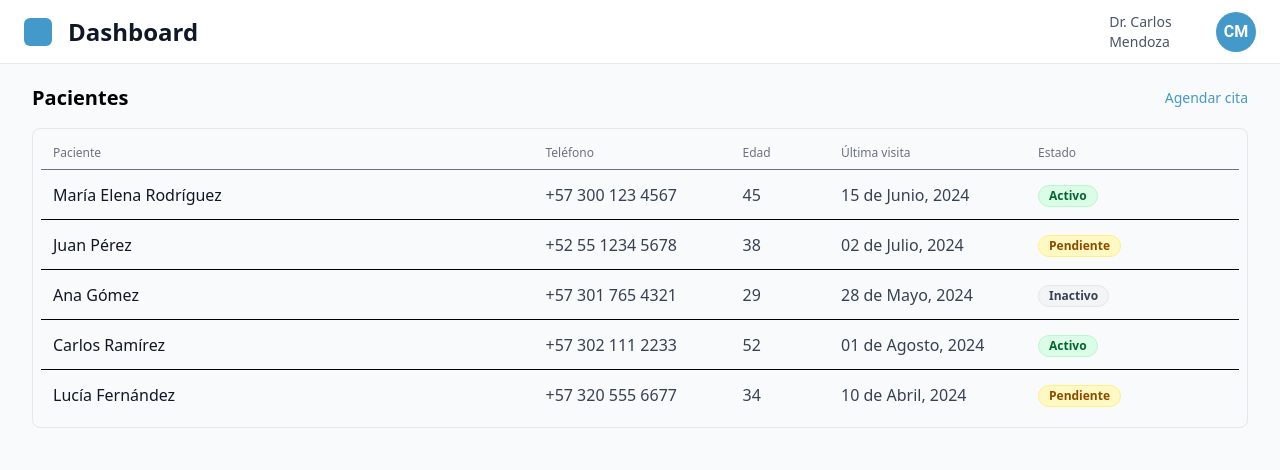
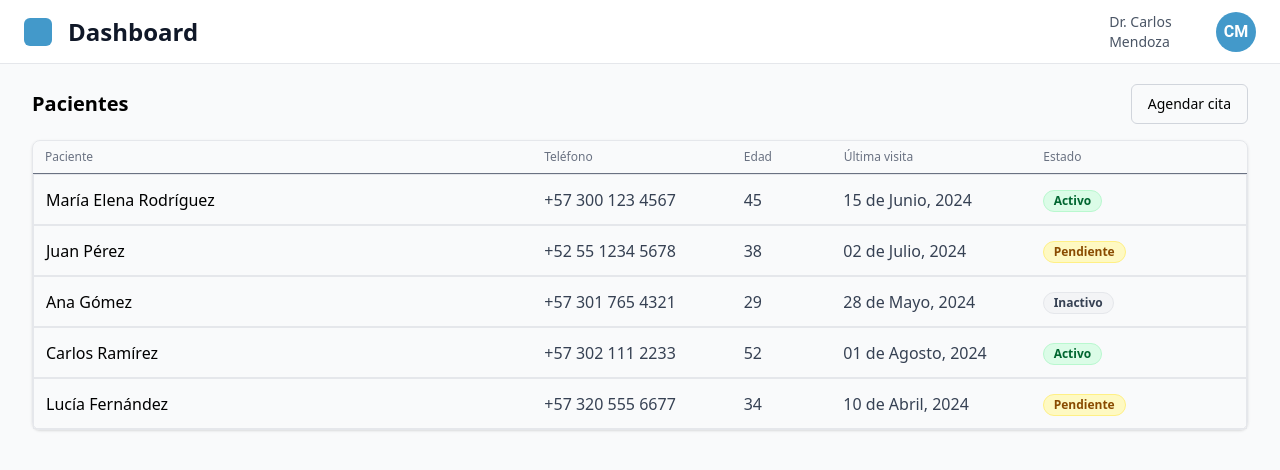
Before and after one commit to CodeKei02/Doctorium, a Next.js app: page /pacientes in a window 1280 px wide. Shown: the top 470 px of the page. Built offline with nearby package versions, Linux system fonts and the light colour scheme; some icons are missing.

Commit message:
feat(ui): change import, div and button

```diff
--- a/src/pages/pacientes/index.tsx
+++ b/src/pages/pacientes/index.tsx
@@ -1,7 +1,6 @@
+import { Btn } from "@/components/ui/Button";
+import { patients, type PatientInfo } from "@/constants/patients-info";
 import Link from "next/link";
-import { Card } from "@/components/ui/Card";
-import { patients, type PatientInfo } from "@/constants/patients-info";
-
 function StatusBadge({ value }: { value: PatientInfo["status"] }) {
   const base =
     "inline-flex items-center rounded-full px-2.5 py-0.5 text-xs font-semibold border";
@@ -18,15 +17,10 @@ const PacientesPage = () => {
     <div className="px-4 flex flex-col gap-4">
       <div className="flex items-center justify-between">
         <h1 className="text-xl font-semibold">Pacientes</h1>
-        <Link
-          href="/calendario"
-          className="text-sm text-[var(--primary-color)] hover:underline"
-        >
-          Agendar cita
-        </Link>
+        <Btn linkTo="/calendario">Agendar cita</Btn>
       </div>
 
-      <Card>
+      <div className="border border-gray-200 rounded-lg shadow-sm">
         <div className="divide-y">
           <div className="grid grid-cols-12 gap-2 px-3 py-2 text-xs text-gray-500">
             <div className="col-span-5">Paciente</div>
@@ -39,16 +33,11 @@ const PacientesPage = () => {
           {patients.map((p) => (
             <div
               key={p.id}
-              className="grid grid-cols-12 gap-2 items-center px-3 py-3 hover:bg-gray-50"
+              className="grid grid-cols-12 gap-2 border border-gray-200 items-center px-3 py-3 hover:bg-gray-50"
             >
               <div className="col-span-5">
                 <div className="relative group inline-block">
-                  <Link
-                    href={`/pacientes/${p.id}`}
-                    className="font-medium text-gray-900 hover:text-[var(--primary-color)]"
-                  >
-                    {p.name}
-                  </Link>
+                  <Link href={`/pacientes/${p.id}`}>{p.name}</Link>
                   {/* Hover quick view */}
                   <div
                     role="tooltip"
@@ -90,7 +79,7 @@ const PacientesPage = () => {
             </div>
           ))}
         </div>
-      </Card>
+      </div>
     </div>
   );
 };
```
